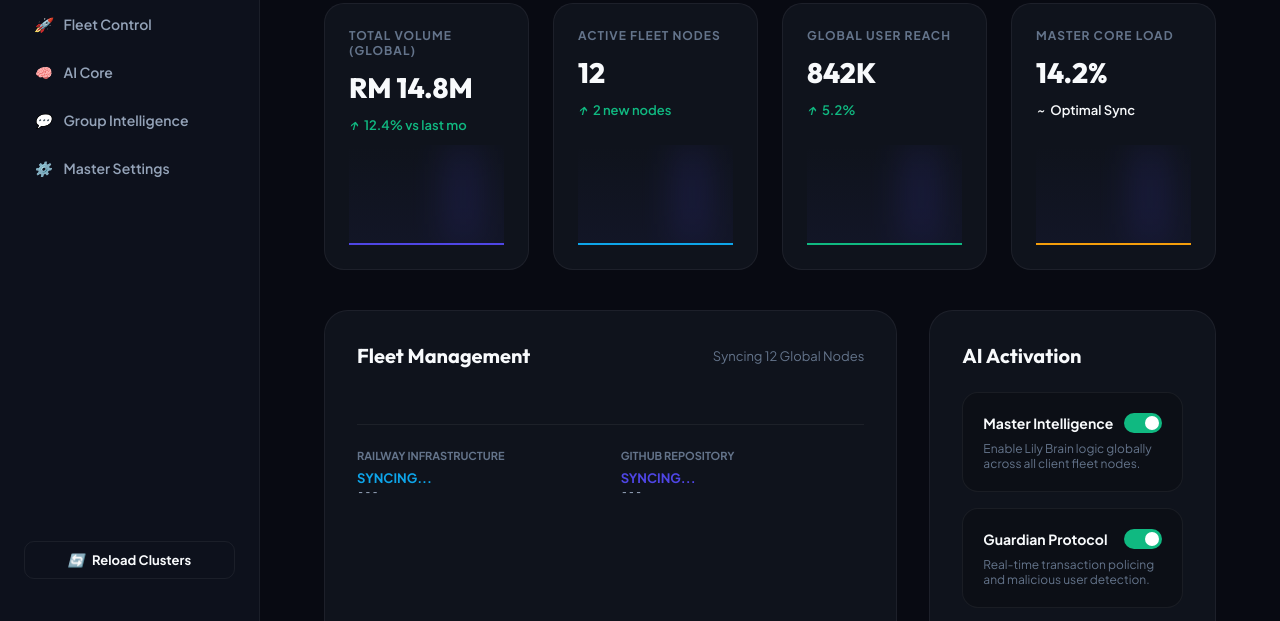
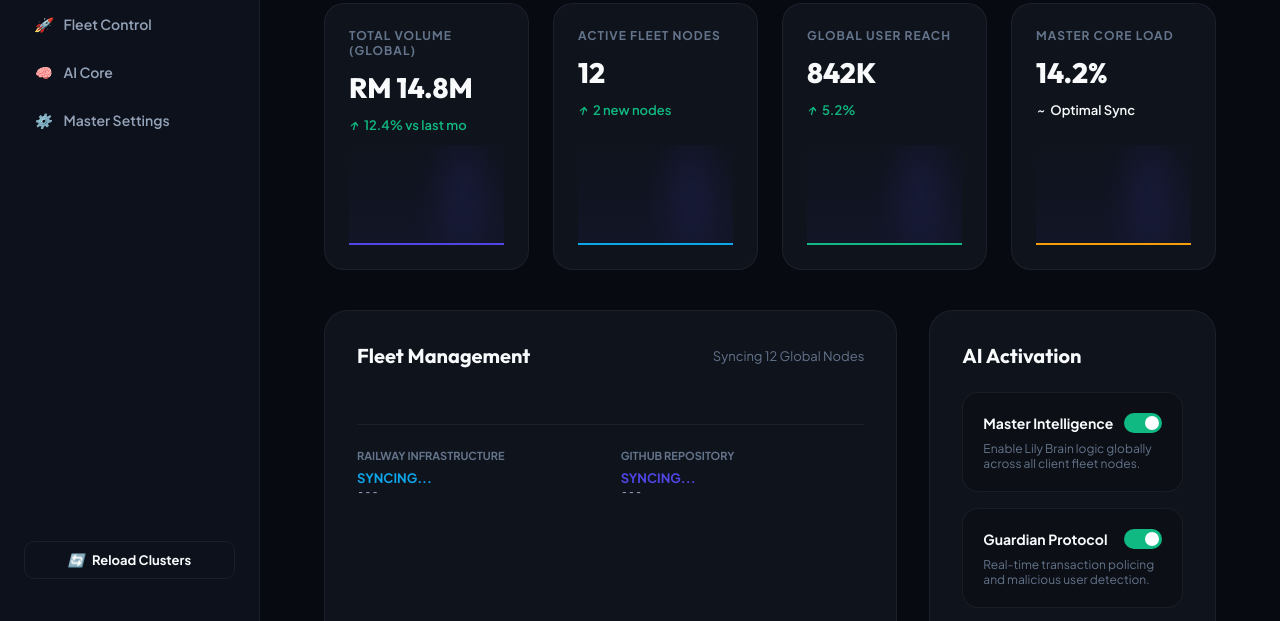
Before and after one commit to coretraderinfo-glitch/Lily-Smartbot, a website: page frontend/public/index.html in a window 1280 px wide. Shown: the part 165-786 px from the top of the page. Drawn offline with Linux system fonts and the light colour scheme; no server answers.

Commit message:
fix(frontend): Removed redundant 'Group Intelligence' nav link. Streamlined dashboard UX to unify Group Control into Overview tab.

```diff
--- a/frontend/public/index.html
+++ b/frontend/public/index.html
@@ -31,9 +31,6 @@
             </a>
             <a onclick="switchTab('ai')" class="nav-link" id="nav-ai">
                 <i>🧠</i> <span>AI Core</span>
-            </a>
-            <a onclick="switchTab('global')" class="nav-link" id="nav-global">
-                <i>💬</i> <span>Group Intelligence</span>
             </a>
             <a onclick="switchTab('settings')" class="nav-link" id="nav-settings">
                 <i>⚙️</i> <span>Master Settings</span>
```
